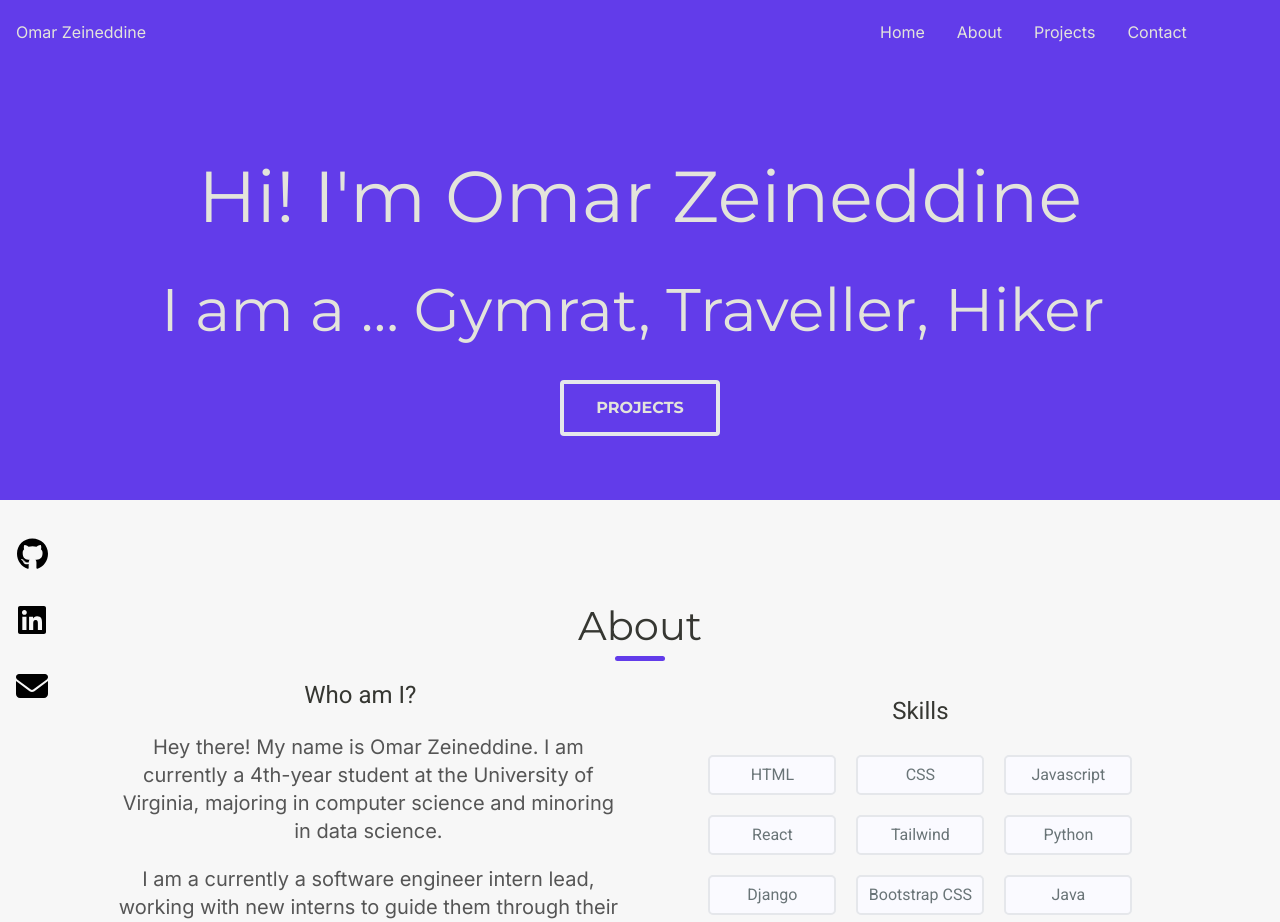
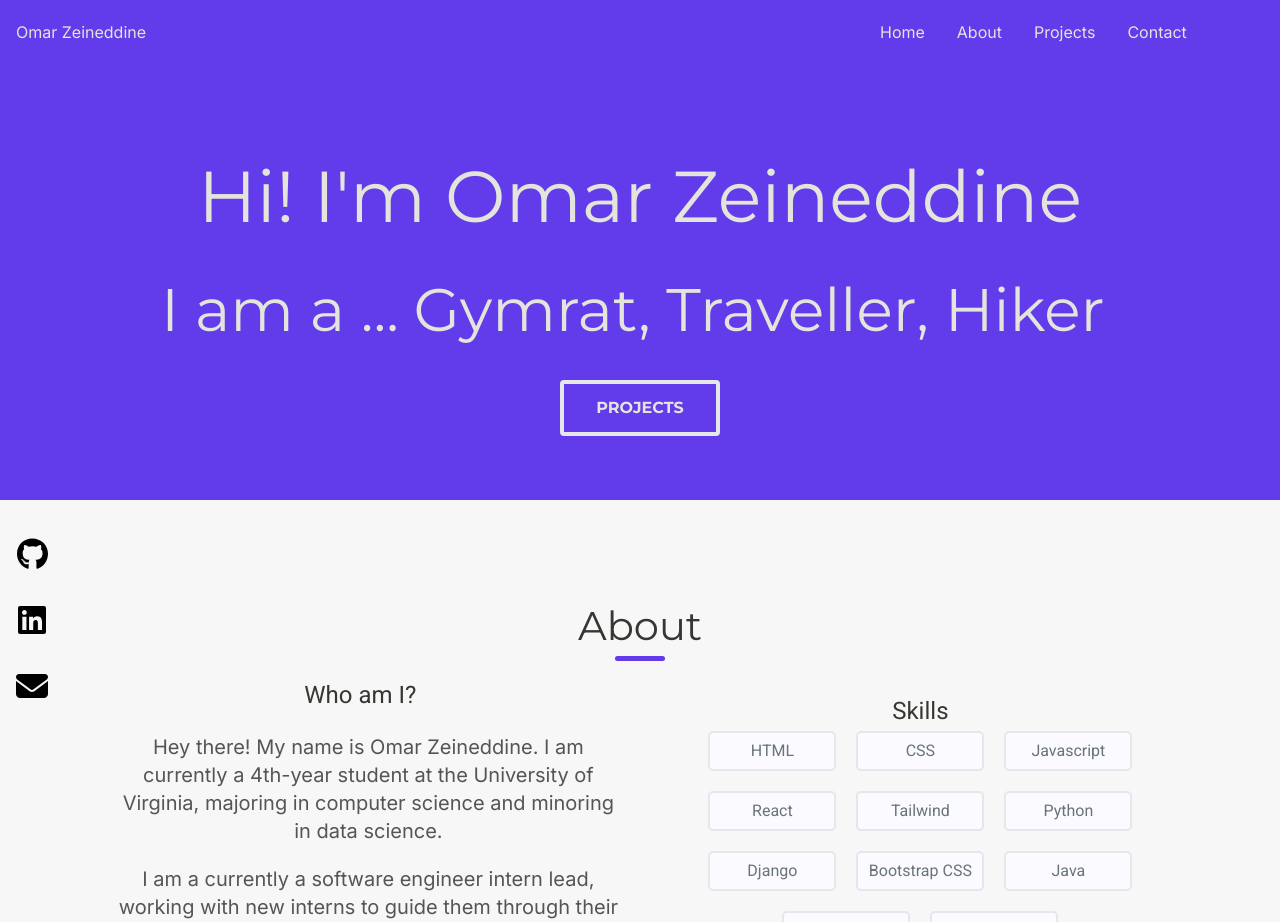
Before and after one commit to ozeineddine/portfolio-website, a Next.js app: page / in a window 1280 px wide. Shown: the top 922 px of the page. Built offline with nearby package versions, Linux system fonts and the light colour scheme.

Commit message:
fix skills section large bottom margin

```diff
--- a/components/SkillsSection.tsx
+++ b/components/SkillsSection.tsx
@@ -15,7 +15,7 @@
 ];
 const SkillsSection = () => {
   return (
-    <div className="flex flex-row flex-wrap gap-4 my-6 items-center justify-center">
+    <div className="flex flex-row flex-wrap gap-4 items-center justify-center">
       {skills.map((skill, index) => (
         <Skill key={index} name={skill} />
       ))}
```
